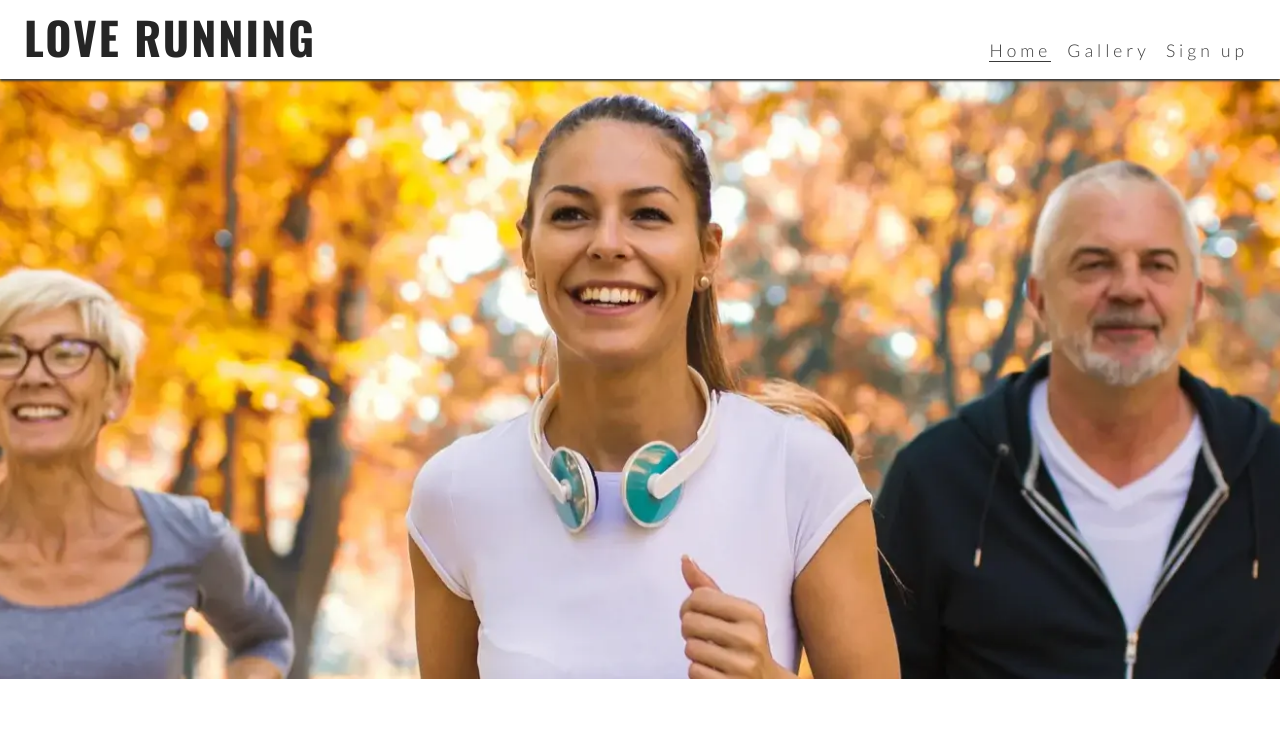
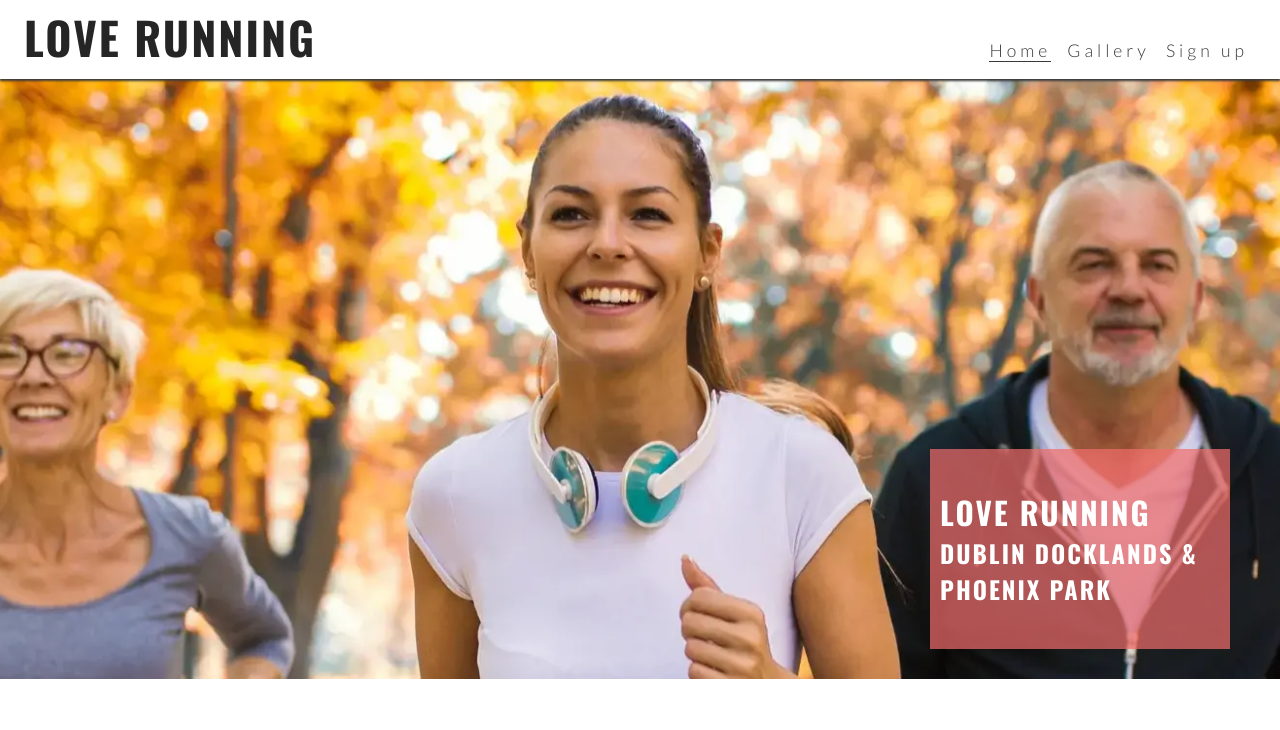
Before and after one commit to PaaulCB/love-running, a plain HTML site: page index.html in a window 1280 px wide. Shown: the top 730 px of the page. Drawn offline with nearby package versions, Linux system fonts and the light colour scheme.

Commit message:
Add cover text with club name and locations

```diff
--- a/assets/css/style.css
+++ b/assets/css/style.css
@@ -18,6 +18,14 @@ body {
     font-family: 'lato', sans-serif;
 }
 
+h1,
+h2,
+h3 {
+    font-family: 'Oswald', sans-serif;
+    text-transform: uppercase;
+    letter-spacing: 2px;
+    color: #252525;
+}
 
 /* Header */
 header {
@@ -37,12 +45,7 @@ header a {
     color: inherit;
 }
 
-h1 {
-    font-family: 'Oswald', sans-serif;
-    text-transform: uppercase;
-    letter-spacing: 2px;
-    color: #252525;
-}
+
 
 #menu {
     font-size: 110%;
@@ -95,6 +98,24 @@ main {
     height: 600px;
     width: 100%;
     background: url("../images/hero-image.webp") no-repeat center center/cover;
+    position: relative;
+}
+
+#cover-text {
+    /* Final rgba value sets the opacity so it is semi-transparent */
+    background-color: rgba(241, 109, 107, .7);
+    font-size: 130%;
+    position: absolute;
+    bottom: 30px;
+    width: 80%;
+    min-height: 200px;
+    padding-top: 40px;
+    padding-left: 10px;
+}
+
+#cover-text>h2,
+#cover-text>h3 {
+    color: #ffffff;
 }
 
 /* Footer */
@@ -145,6 +166,12 @@ main {
         /* Push main content down to accommodate larger header */
         margin-top: 79px;
     }
+
+    /* Hero image */
+    #cover-text {
+        width: 300px;
+        right: 50px;
+    }
 }
 
 @media screen and (min-width:992px) {
--- a/index.html
+++ b/index.html
@@ -35,7 +35,12 @@
 
     </header>
     <main>
-        <section id="hero"></section>
+        <section id="hero">
+            <div id="cover-text">
+                <h2>Love Running</h2>
+                <h3>Dublin Docklands & Phoenix Park</h3>
+            </div>
+        </section>
     </main>
     <footer>
         <ul id="social-networks">
```
